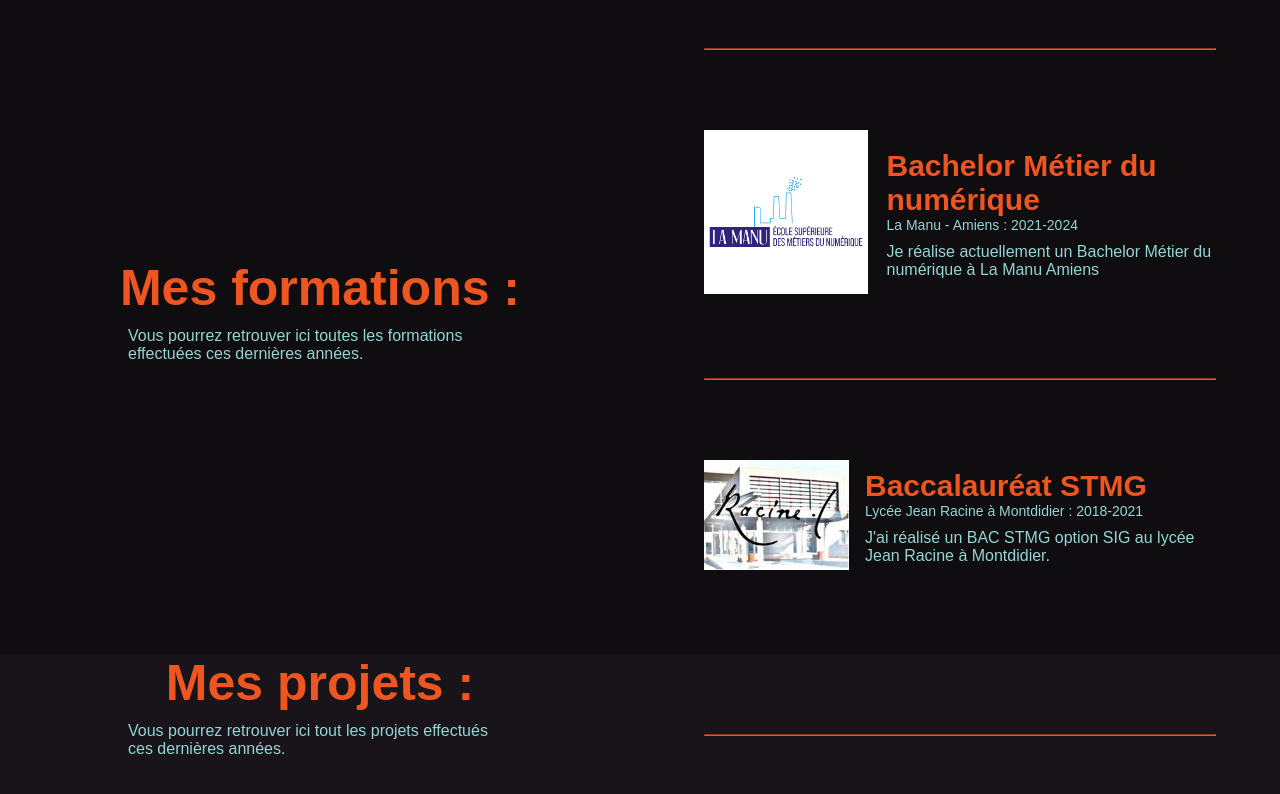
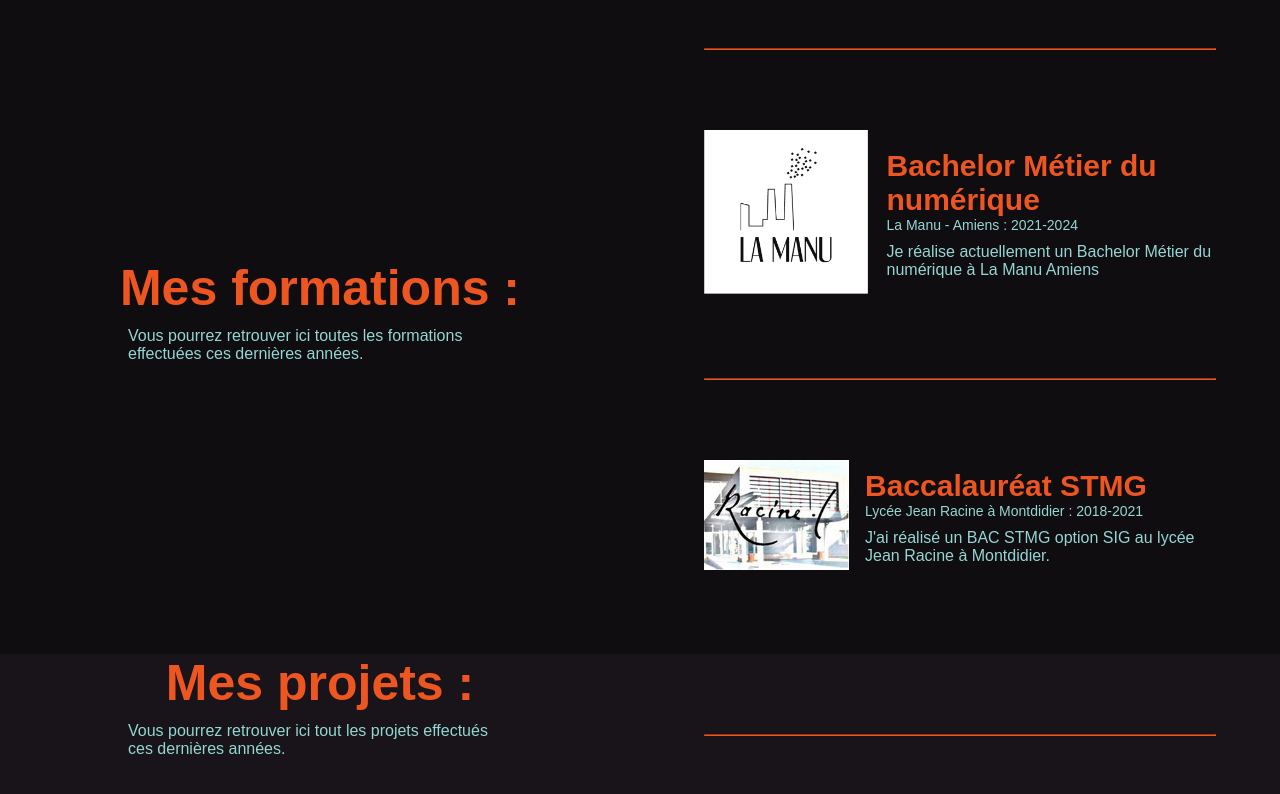
Before and after one commit to Cat-Cake/Portfolio-V.2, a website: page index.html in a window 1280 px wide. Shown: the part 1900-2694 px from the top of the page. Drawn offline with Linux system fonts and the light colour scheme; a web font is replaced by a local one.

Commit message:
modifying picture size

```diff
--- a/assets/scss/base/_formations.scss
+++ b/assets/scss/base/_formations.scss
@@ -46,4 +46,8 @@
         width: 90%;
     }
 
+    // .card-img:first-child {
+    //     width: 60%;
+    // }
+
 }
--- a/index.html
+++ b/index.html
@@ -107,7 +107,7 @@
                     </div>
                     <div class="card">
                         <div class="card-img">
-                            <img src="./assets/img/La-Manu.png" alt="la manu">
+                            <img src="./assets/img/LaManuSocial.png" alt="la manu">
                         </div>
                         <div class="card-content">
                             <h3 class="title">Bachelor Métier du numérique</h3>
```
Also changed, not shown: assets/img/LaManuSocial.png (added).
